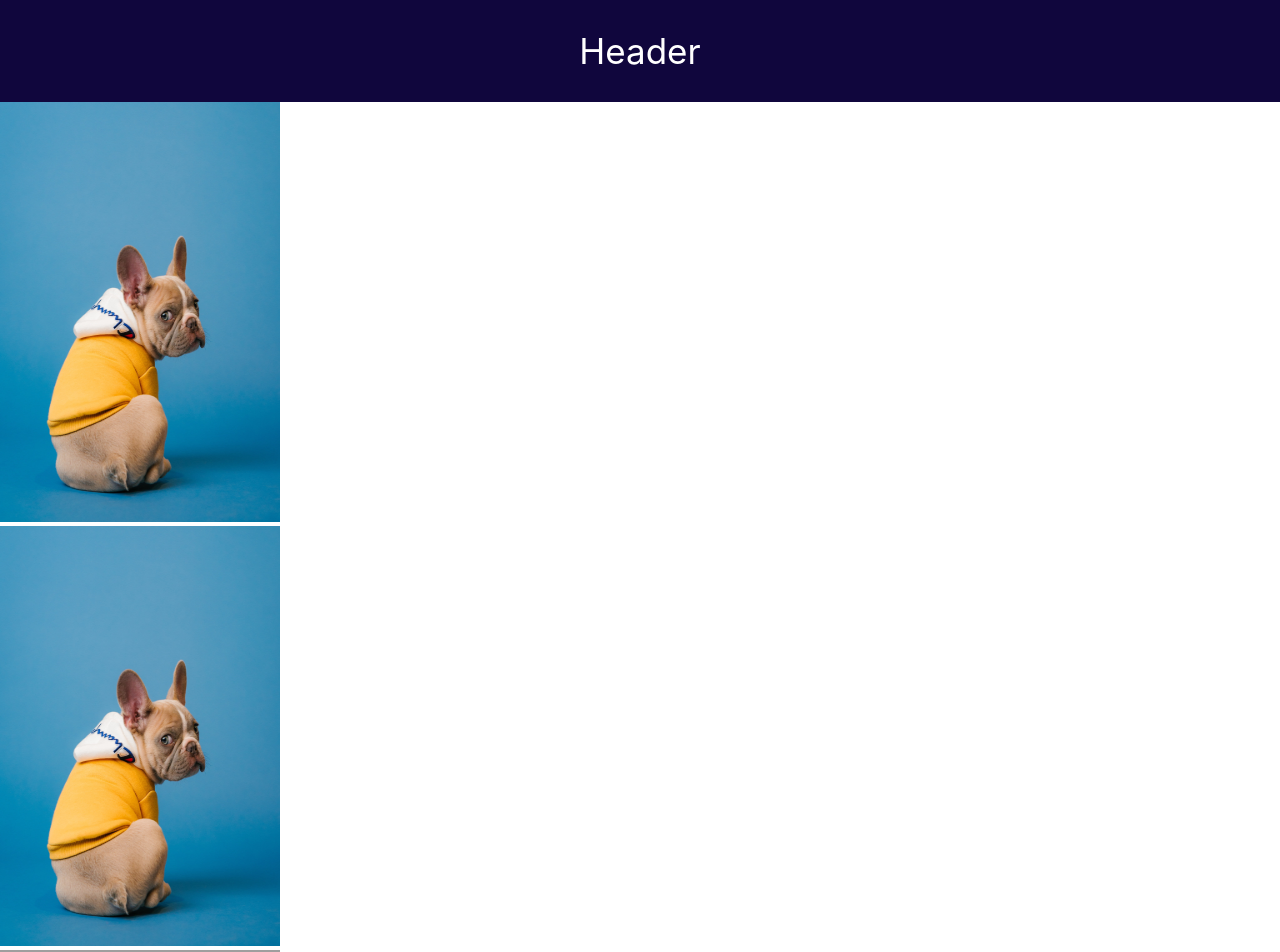
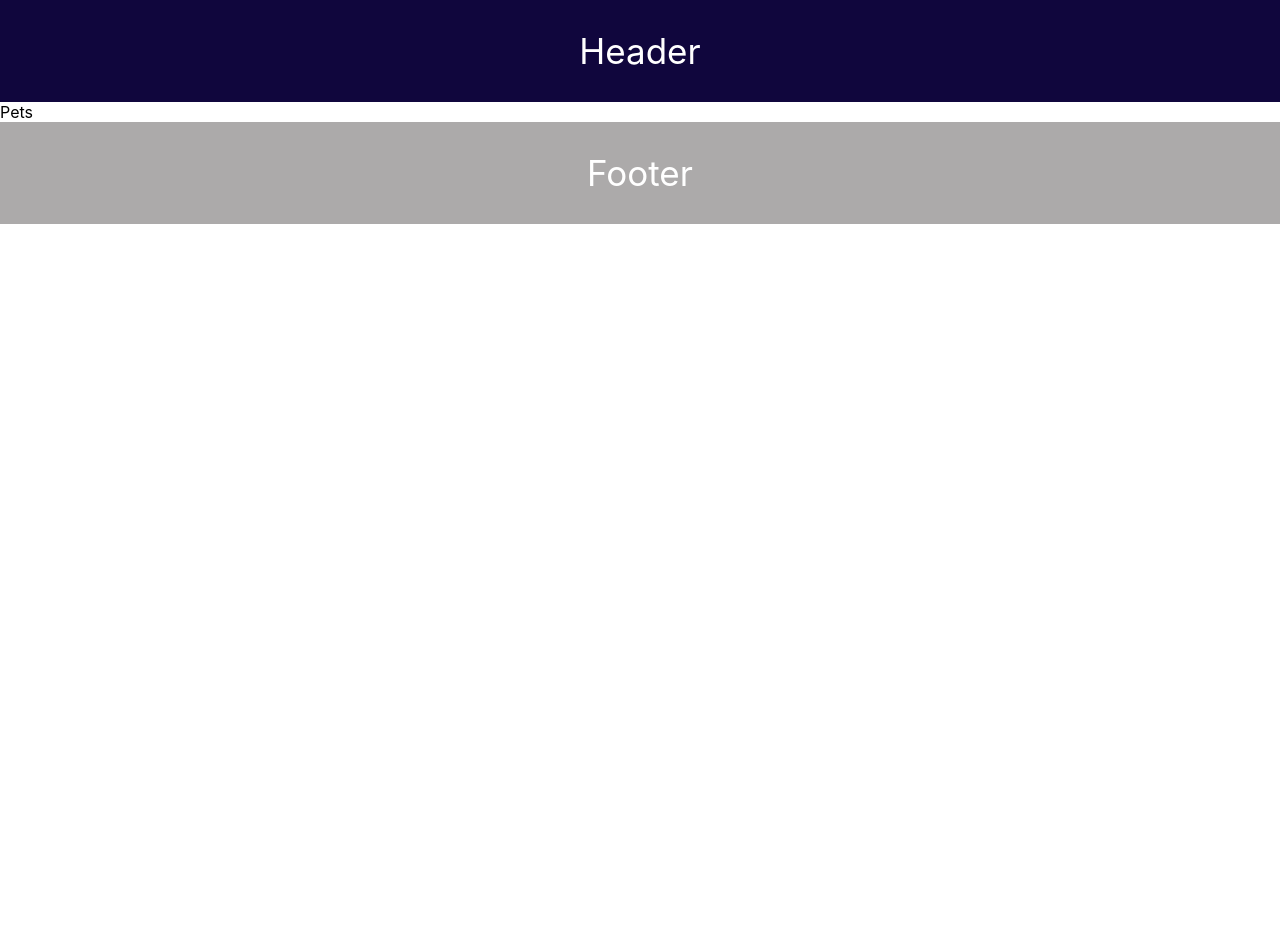
Before and after one commit to ishabaral/NextJS-Learning-, a Next.js app: page /pets in a window 1280 px wide. Shown: the top 952 px of the page. After the commit the page ends 800 px from the top, so only its background shows below. Built offline with nearby package versions, Linux system fonts and the light colour scheme; grey boxes are pictures that could not be loaded.

Commit message:
static html export

```diff
--- a/package.json
+++ b/package.json
@@ -6,6 +6,7 @@
     "dev": "next dev",
     "build": "next build",
     "start": "next start",
+    "export": "next build && next export",
     "lint": "next lint"
   },
   "dependencies": {
--- a/pages/about.js
+++ b/pages/about.js
@@ -1,5 +1,5 @@
 import Head from "next/head"
-import Footer from "../components/Footer"
+import Footer from "@/layout/Footer"
 
 function About() {
     return (
--- a/pages/index.js
+++ b/pages/index.js
@@ -1,5 +1,4 @@
 import Head from 'next/head'
-import Image from 'next/image'
 import styles from '../styles/Home.module.css'
 
 export default function Home() {
@@ -60,8 +59,7 @@ export default function Home() {
         >
           Powered by{' '}
           <span className={styles.logo}>
-            <Image src="/vercel.svg" alt="Vercel Logo" width={72} height={16} />
-          </span>
+            </span>
         </a>
       </footer>
     </div>
--- a/pages/pets.js
+++ b/pages/pets.js
@@ -1,19 +1,8 @@
-import Image from "next/image"
-import img from '../public/1.jpg'
 
 function PetsPage() {
     return (
         <div>
-            <Image src={img} placeholder='blur'  alt = 'pet' width='280' height='420'/>
-            {
-                ['1', '2', '3', '4'].map( path => {
-                    return (
-                        <div key= {path}>
-                            <Image src={`/${path}.jpg`}  alt = 'pet' width='280' height='420'/>
-                        </div>
-                    )
-                })
-            }
+            Pets
         </div>
     )
 }
```
Also changed, not shown: pages/blog/[blogId].js (+10 -1 lines).
